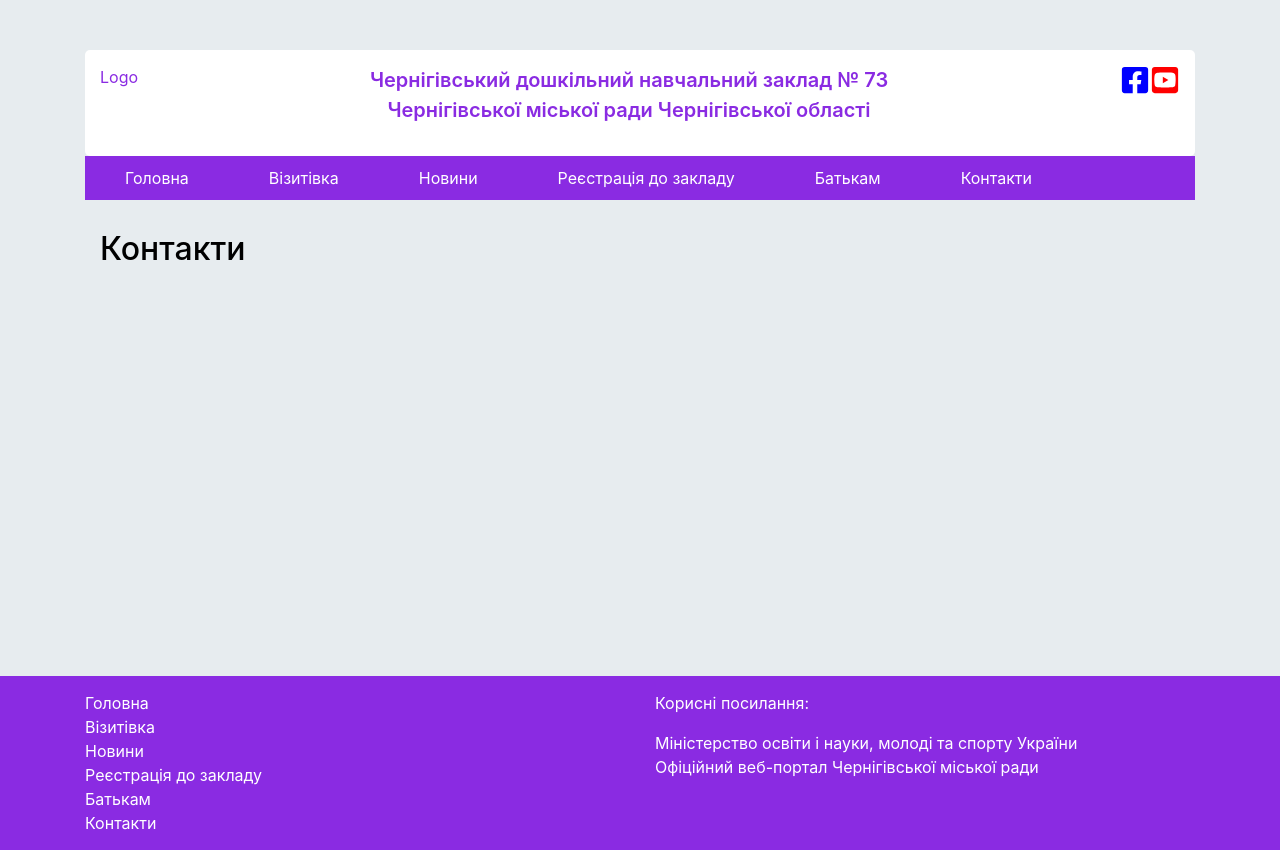
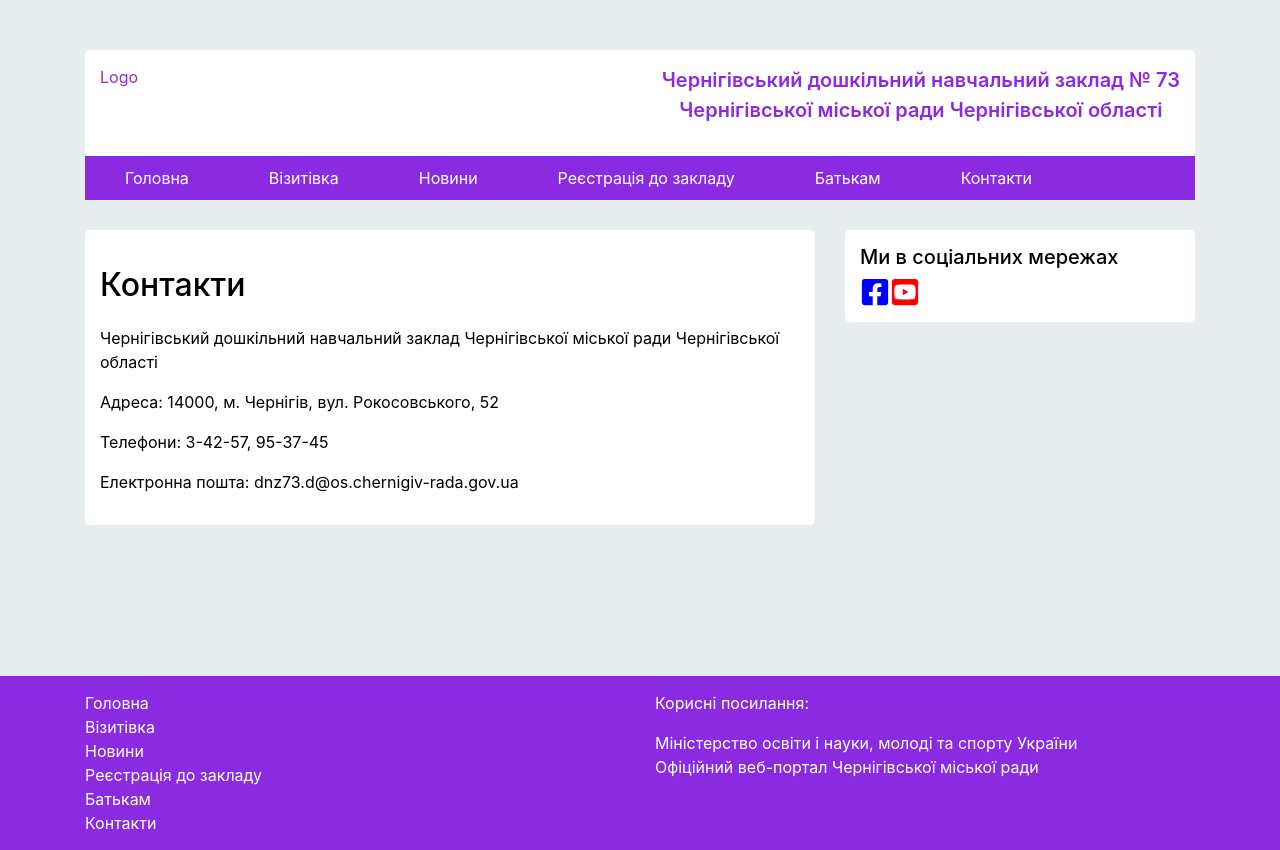
Before and after one commit to emmattfu/dnz73, a React (Create React App) app: page /contacts in a window 1280 px wide. Built offline with nearby package versions, Linux system fonts and the light colour scheme.

Commit message:
page+aside

```diff
--- a/src/App.js
+++ b/src/App.js
@@ -1,14 +1,18 @@
-import React from 'react'
+import React from "react";
 
-import {Switch, Route} from 'react-router-dom'
-import { Container } from 'react-bootstrap'
-import {Header, Footer} from './components'
-import {Home, AboutUs, News, Registration, Contacts, ParentsInfo} from "./pages"
+import { Switch, Route } from "react-router-dom";
+import { Container, Row, Col } from "react-bootstrap";
+import { Header, Footer, Aside } from "./components";
+import {
+  Home,
+  AboutUs,
+  News,
+  Registration,
+  Contacts,
+  ParentsInfo,
+} from "./pages";
 
-
-import './styles/styles.css';
-
-
+import "./styles/styles.css";
 
 function App() {
   return (
@@ -16,20 +20,29 @@ function App() {
       <Header />
 
       <Container>
-      <div className="content">
-        <Container>
-          <Switch>
-            <Route exact path="/" component={Home}/>
-            <Route exact path="/about-us" component={AboutUs}/>
-            <Route exact path="/news" component={News}/>
-            <Route exact path="/registration-info" component={Registration}/>
-            <Route exact path="/contacts" component={Contacts}/>
-            <Route exact path="/parents-info" component={ParentsInfo}/>
-          </Switch>
-        </Container>
-      </div>
+        <div className="content">
+          <Row>
+            <Col xs={8} className="content__main">
+              <Switch>
+                <Route exact path="/" component={Home} />
+                <Route exact path="/about-us" component={AboutUs} />
+                <Route exact path="/news" component={News} />
+                <Route
+                  exact
+                  path="/registration-info"
+                  component={Registration}
+                />
+                <Route exact path="/contacts" component={Contacts} />
+                <Route exact path="/parents-info" component={ParentsInfo} />
+              </Switch>
+            </Col>
+
+            <Col xs={4} className="content__aside">
+              <Aside />
+            </Col>
+          </Row>
+        </div>
       </Container>
-
 
       <Footer />
     </div>
--- /dev/null
+++ b/src/components/Aside.jsx
@@ -0,0 +1,26 @@
+import React from 'react'
+import { FaYoutubeSquare, FaFacebookSquare } from 'react-icons/fa';
+
+const Aside = () => {
+
+    return (
+        <div className="aside">
+            <h5>Ми в соціальних мережах</h5>
+            <div className="aside__social-media">
+            <div className="header__icons">
+            <a href="https://www.facebook.com/groups/1566022256752415" rel="noopener noreferrer"
+                    target="_blank">
+                <FaFacebookSquare className="nav__icon fb"/>
+              </a>
+
+              <a href="https://www.youtube.com/channel/UCcTJJXt3TBZzK4Ry5VeYKpQ" rel="noopener noreferrer"
+                    target="_blank">
+                <FaYoutubeSquare className="nav__icon youtube" />
+              </a>
+            </div>
+            </div>
+        </div>
+    )
+}
+
+export default Aside
--- a/src/components/Header.jsx
+++ b/src/components/Header.jsx
@@ -2,7 +2,6 @@ import React from "react";
 
 import { Container } from "react-bootstrap";
 import { Nav } from "./index";
-import { FaYoutubeSquare, FaFacebookSquare } from 'react-icons/fa';
 
 import "../styles/header.css";
 
@@ -19,18 +18,6 @@ const Header = () => {
               <p className="header__name">Чернігівський дошкільний навчальний заклад № 73 <br /> Чернігівської міської ради Чернігівської області</p>
             </div>
 
-            <div className="header__icons">
-            <a href="https://www.facebook.com/groups/1566022256752415" rel="noopener noreferrer"
-                    target="_blank">
-                <FaFacebookSquare className="nav__icon fb"/>
-              </a>
-
-              <a href="https://www.youtube.com/channel/UCcTJJXt3TBZzK4Ry5VeYKpQ" rel="noopener noreferrer"
-                    target="_blank">
-                <FaYoutubeSquare className="nav__icon youtube" />
-              </a>
-            </div>
-
           </div>
 
           <Nav />
--- a/src/components/index.js
+++ b/src/components/index.js
@@ -1,3 +1,4 @@
 export {default as Header} from './Header'
 export {default as Footer} from './Footer'
 export {default as Nav} from './Navigation'
+export {default as Aside} from './Aside'
--- a/src/pages/Contacts.jsx
+++ b/src/pages/Contacts.jsx
@@ -1,10 +1,18 @@
-import React from 'react'
-
+import React from "react";
 
 const Contacts = () => {
-    return (
-        <h1>Контакти</h1>
-    )
-}
+  return (
+    <div className="contacts page-block">
+      <h1>Контакти</h1>
+      <p>
+        Чернігівський дошкільний навчальний заклад Чернігівської міської ради
+        Чернігівської області
+      </p>
+      <p>Адреса: 14000, м. Чернігів, вул. Рокосовського, 52</p>
+      <p>Телефони: 3-42-57, 95-37-45</p>
+      <p>Електронна пошта: <a href="mailto:dnz73.d@os.chernigiv-rada.gov.ua">dnz73.d@os.chernigiv-rada.gov.ua</a></p>
+    </div>
+  );
+};
 
-export default Contacts
+export default Contacts;
--- a/src/pages/RegistrationInfo.jsx
+++ b/src/pages/RegistrationInfo.jsx
@@ -1,10 +1,47 @@
-import React from 'react'
-
+import React from "react";
 
 const RegistrationInfo = () => {
-    return (
-        <h1>Реєстрація до закладу</h1>
-    )
-}
+  return (
+    <div className="page-block registartion">
+      <h2 className="registration__title page-title">Реєстрація до закладу</h2>
+      <p className="registration__text page-text">
+        Шановні батьки, на сайті електронної реєстрації надана можливість подачі
+        заяви для постановки на облік у відділі освіти адміністрації району (за
+        місцем проживання) дитини, що потребує місце у закладі дошкільної
+        освіти. Для успішної реєстрації Вашої дитини в електронній черзі при
+        заповненні форми заяви, Вам необхідно вказати достовірну інформацію.
+        Подавати заявку можна лише в один заклад дошкільної освіти. При
+        необхідності, обраний ЗДО можна змінити, звернувшись до відповідальної
+        особи. Подача в електронному вигляді заяви забезпечує попередню
+        реєстрацію дитини в електронній черзі з визначенням дати постановки на
+        облік, яка є основою формування черговості.
+      </p>
+      <p className="registration__text page-text">
+        Для підтвердження інформації, зазначеної в заяві, необхідно протягом 10
+        робочих днів з дня подання заяви звернутися до відповідальної особи у
+        відділі освіти (в закладі дошкільної освіти) з оригіналами документів
+        (свідоцтво про народження дитини, документ, що підтверджує наявність
+        пільг) або прикріпити до заяви скан-копії вищевказаних документів. Якщо
+        заповнена Вами форма заяви за змістом не буде відповідати оригіналам
+        документів або доданим скан-копіям, Вашу заяву буде анульовано. Якщо
+        інформація, зазначена в заяві, підтверджена документами, то дитина
+        отримує постійну реєстрацію в електронній черзі за первісною датою
+        подання заяви в електронному вигляді.
+      </p>
 
-export default RegistrationInfo
+      <p className="registration__text page-text">
+        Перед початком роботи ознайомтесь з{" "}
+        <a
+          className="registration__link"
+          href="https://reg.isuo.org/manuals/manual_ukr.pdf"
+          target="_blank"
+          rel="noopener noreferrer"
+        >
+          інструкцією по електронній реєстрації для батьків
+        </a>
+      </p>
+    </div>
+  );
+};
+
+export default RegistrationInfo;
--- a/src/styles/styles.css
+++ b/src/styles/styles.css
@@ -19,9 +19,6 @@ header {
     flex-grow: 0;
 }
 
-.content {
-    margin-top: 30px;
-}
 
 a, a:hover {
     text-decoration: none;
@@ -33,3 +30,19 @@ ul, ol{
     padding: 0;
     margin: 0;
   }
+
+.content {
+    margin-top: 30px;
+    margin-bottom: 30px;
+}
+
+.page-block,
+.aside {
+    background-color: white;
+    padding: 15px;
+    border-radius: 5px;
+}
+
+.page-title {
+    color: blueviolet;
+}
```
